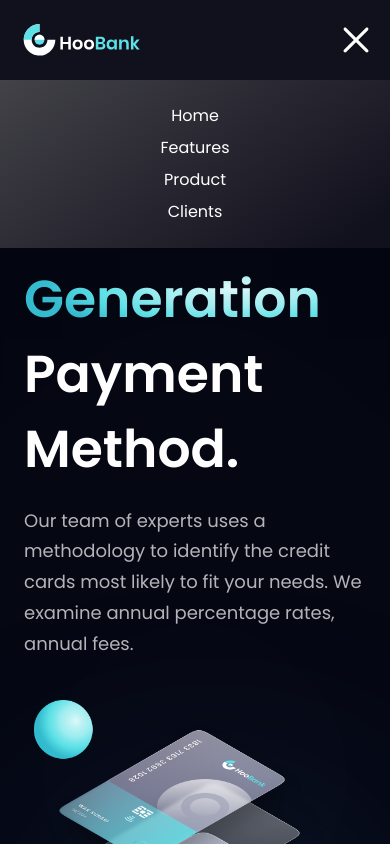
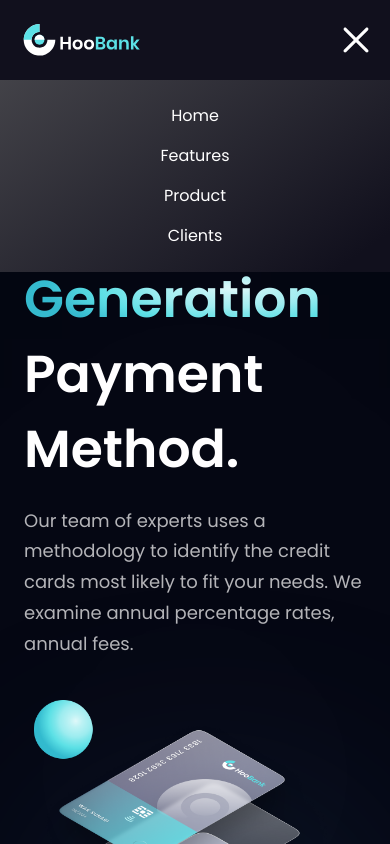
Before and after one commit to viltersander/modern-site, a React (Vite) app: page / in a window 390 px wide. Both pictures are taken after a click on the picture 356 px from the left and 40 px from the top of the page. Shown: the top 844 px of the page. Built offline with nearby package versions, Linux system fonts and the light colour scheme.

Commit message:
navbar-sticky

```diff
--- a/src/components/Navbar.jsx
+++ b/src/components/Navbar.jsx
@@ -37,7 +37,7 @@ const Navbar = () => {
               {navLinks.map((nav, index) => (
                 <li
                   key={nav.id}
-                  className={`font-poppins font-normal cursor-pointer text-white ${index === navLinks.length - 1 ? 'mr-0' : 'mb-2'}`}
+                  className={`font-poppins font-normal cursor-pointer text-white ${index === navLinks.length - 1 ? 'mr-0' : 'mb-4'}`}
                 >
                   <a href={`#${nav.id}`}>
                     {nav.title}
```
